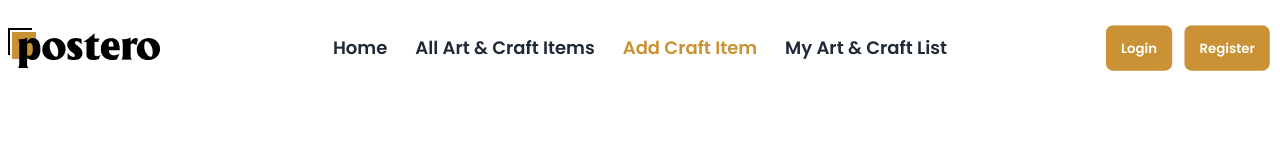
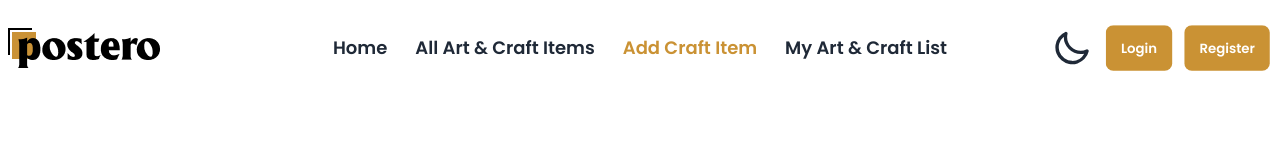
Before and after one commit to Shazzadhossensunny/postero-client-side, a React (Vite) app: page /addCraftItem in a window 1280 px wide. Shown: the top 145 px of the page. Built offline with nearby package versions, Linux system fonts and the light colour scheme; no server answers.

Commit message:
light and dark mode active

```diff
--- a/src/components/Headers.jsx
+++ b/src/components/Headers.jsx
@@ -1,28 +1,44 @@
-import { Link, NavLink } from 'react-router-dom';
-import Logo from '../assets/logo.jpg'
-import { useContext } from 'react';
-import { AuthContext } from '../Context/AuthContextComponent';
-import { toast } from 'react-toastify';
-import userImg from '../assets/user.png'
+import { Link, NavLink } from "react-router-dom";
+import Logo from "../assets/logo.jpg";
+import { useContext, useEffect, useState } from "react";
+import { AuthContext } from "../Context/AuthContextComponent";
+import { toast } from "react-toastify";
+import userImg from "../assets/user.png";
 export default function Headers() {
-  const {user, logOut, loader} = useContext(AuthContext)
-  if(loader){
+  const [theme, setTheme] = useState(localStorage.getItem("theme") ? localStorage.getItem("theme") : "light")
+  const { user, logOut, loader } = useContext(AuthContext);
+  const handleToggle = (e) => {
+    if(e.target.checked){
+      setTheme("dark");
+    }
+    else{
+      setTheme("light")
+    }
+  }
+  useEffect(()=>{
+    localStorage.setItem("theme", theme);
+    const localTheme = localStorage.getItem("theme");
+    document.querySelector("html").setAttribute("data-theme", localTheme);
+  },[theme])
+
+  if (loader) {
     return (
       <div className=" h-screen flex justify-center items-center">
         <span className="loading loading-spinner loading-lg"></span>
       </div>
-    )
+    );
   }
+
   const handleLogOut = () => {
     logOut()
       .then(() => {
-    toast.success('Sign Out')
+        toast.success("Sign Out");
+      })
+      .catch((error) => {
+        console.log(error.message);
+      });
+  };
 
-  })
-  .catch((error)=> {
-    console.log(error.message)
-  })
-}
   return (
     <div className="container mx-auto py-4">
       <div className="navbar">
@@ -48,25 +64,85 @@
               tabIndex={0}
               className="menu menu-sm dropdown-content mt-3 z-[1] p-2 shadow bg-base-100 rounded-box w-52"
             >
-            <NavLink to='/'> <li className='text-lg font-semibold'>Home</li> </NavLink>
-          <NavLink to='/allArtAndCraftItems'> <li className='text-lg font-semibold'>All Art & Craft Items</li> </NavLink>
-          <NavLink to='/addCraftItem'> <li className='text-lg font-semibold'>Add Craft Item</li> </NavLink>
-          <NavLink to='/myArtAndCraftList'> <li className='text-lg font-semibold'>My Art & Craft List</li> </NavLink>
+              <NavLink to="/">
+                {" "}
+                <li className="text-lg font-semibold">Home</li>{" "}
+              </NavLink>
+              <NavLink to="/allArtAndCraftItems">
+                {" "}
+                <li className="text-lg font-semibold">
+                  All Art & Craft Items
+                </li>{" "}
+              </NavLink>
+              <NavLink to="/addCraftItem">
+                {" "}
+                <li className="text-lg font-semibold">Add Craft Item</li>{" "}
+              </NavLink>
+              <NavLink to="/myArtAndCraftList">
+                {" "}
+                <li className="text-lg font-semibold">
+                  My Art & Craft List
+                </li>{" "}
+              </NavLink>
             </ul>
           </div>
-        <Link to='/'>
+          <Link to="/">
             <img src={Logo} alt="" />
           </Link>
         </div>
         <div className="navbar-center hidden lg:flex">
           <ul className="menu menu-horizontal px-1 space-x-7">
-          <NavLink to='/'> <li className='text-lg font-semibold'>Home</li> </NavLink>
-          <NavLink to='/allArtAndCraftItems'> <li className='text-lg font-semibold'>All Art & Craft Items</li> </NavLink>
-          <NavLink to='/addCraftItem'> <li className='text-lg font-semibold'>Add Craft Item</li> </NavLink>
-          <NavLink to='/myArtAndCraftList'> <li className='text-lg font-semibold'>My Art & Craft List</li> </NavLink>
+            <NavLink to="/">
+              {" "}
+              <li className="text-lg font-semibold">Home</li>{" "}
+            </NavLink>
+            <NavLink to="/allArtAndCraftItems">
+              {" "}
+              <li className="text-lg font-semibold">
+                All Art & Craft Items
+              </li>{" "}
+            </NavLink>
+            <NavLink to="/addCraftItem">
+              {" "}
+              <li className="text-lg font-semibold">Add Craft Item</li>{" "}
+            </NavLink>
+            <NavLink to="/myArtAndCraftList">
+              {" "}
+              <li className="text-lg font-semibold">
+                My Art & Craft List
+              </li>{" "}
+            </NavLink>
           </ul>
         </div>
         <div className="navbar-end space-x-3">
+          {/* toggle  */}
+          <label className="swap swap-rotate">
+            {/* this hidden checkbox controls the state */}
+            <input
+            type="checkbox"
+            onChange={handleToggle}
+            checked={theme === "light" ? false : true}
+            />
+
+            {/* sun icon */}
+            <svg
+              className="swap-on fill-current w-10 h-10"
+              xmlns="http://www.w3.org/2000/svg"
+              viewBox="0 0 24 24"
+            >
+              <path d="M5.64,17l-.71.71a1,1,0,0,0,0,1.41,1,1,0,0,0,1.41,0l.71-.71A1,1,0,0,0,5.64,17ZM5,12a1,1,0,0,0-1-1H3a1,1,0,0,0,0,2H4A1,1,0,0,0,5,12Zm7-7a1,1,0,0,0,1-1V3a1,1,0,0,0-2,0V4A1,1,0,0,0,12,5ZM5.64,7.05a1,1,0,0,0,.7.29,1,1,0,0,0,.71-.29,1,1,0,0,0,0-1.41l-.71-.71A1,1,0,0,0,4.93,6.34Zm12,.29a1,1,0,0,0,.7-.29l.71-.71a1,1,0,1,0-1.41-1.41L17,5.64a1,1,0,0,0,0,1.41A1,1,0,0,0,17.66,7.34ZM21,11H20a1,1,0,0,0,0,2h1a1,1,0,0,0,0-2Zm-9,8a1,1,0,0,0-1,1v1a1,1,0,0,0,2,0V20A1,1,0,0,0,12,19ZM18.36,17A1,1,0,0,0,17,18.36l.71.71a1,1,0,0,0,1.41,0,1,1,0,0,0,0-1.41ZM12,6.5A5.5,5.5,0,1,0,17.5,12,5.51,5.51,0,0,0,12,6.5Zm0,9A3.5,3.5,0,1,1,15.5,12,3.5,3.5,0,0,1,12,15.5Z" />
+            </svg>
+
+            {/* moon icon */}
+            <svg
+              className="swap-off fill-current w-10 h-10"
+              xmlns="http://www.w3.org/2000/svg"
+              viewBox="0 0 24 24"
+            >
+              <path d="M21.64,13a1,1,0,0,0-1.05-.14,8.05,8.05,0,0,1-3.37.73A8.15,8.15,0,0,1,9.08,5.49a8.59,8.59,0,0,1,.25-2A1,1,0,0,0,8,2.36,10.14,10.14,0,1,0,22,14.05,1,1,0,0,0,21.64,13Zm-9.5,6.69A8.14,8.14,0,0,1,7.08,5.22v.27A10.15,10.15,0,0,0,17.22,15.63a9.79,9.79,0,0,0,2.1-.22A8.11,8.11,0,0,1,12.14,19.73Z" />
+            </svg>
+          </label>
+          {/* toggle  */}
           {/* user profile */}
           {user && (
             <div className="flex items-center gap-4">
@@ -77,7 +153,10 @@
                   className="btn btn-ghost btn-circle avatar"
                 >
                   <div className="w-10 rounded-full">
-                  <img alt="Tailwind CSS Navbar component" src={user?.photoURL || userImg} />
+                    <img
+                      alt="Tailwind CSS Navbar component"
+                      src={user?.photoURL || userImg}
+                    />
                   </div>
                 </div>
                 <ul
@@ -85,7 +164,7 @@
                   className="menu menu-sm dropdown-content mt-3 z-40 p-2 shadow bg-base-100 rounded-box w-52"
                 >
                   <li>
-                  <a>{user?.displayName || 'user name not found'}</a>
+                    <a>{user?.displayName || "user name not found"}</a>
                   </li>
                   <li>
                     <Link
@@ -99,21 +178,19 @@
                 </ul>
               </div>
             </div>
-        ) }
+          )}
 
           {/* user profile end */}
-        <div className='space-x-2'>
-            <Link to='/login'>
+          <div className="space-x-2">
+            <Link to="/login">
               <button className="md:btn btn-sm lr-btn">Login</button>
             </Link>
-        <Link to='/register'>
+            <Link to="/register">
               <button className="md:btn btn-sm lr-btn">Register</button>
             </Link>
           </div>
-
         </div>
       </div>
     </div>
-
-  )
+  );
 }
--- a/tailwind.config.js
+++ b/tailwind.config.js
@@ -8,4 +8,7 @@
     extend: {},
   },
   plugins: [require("daisyui")],
+  daisyui: {
+    themes: ["light", "dark"],
+  },
 }
```
Lines whose indentation alone changed are shown as unchanged.
